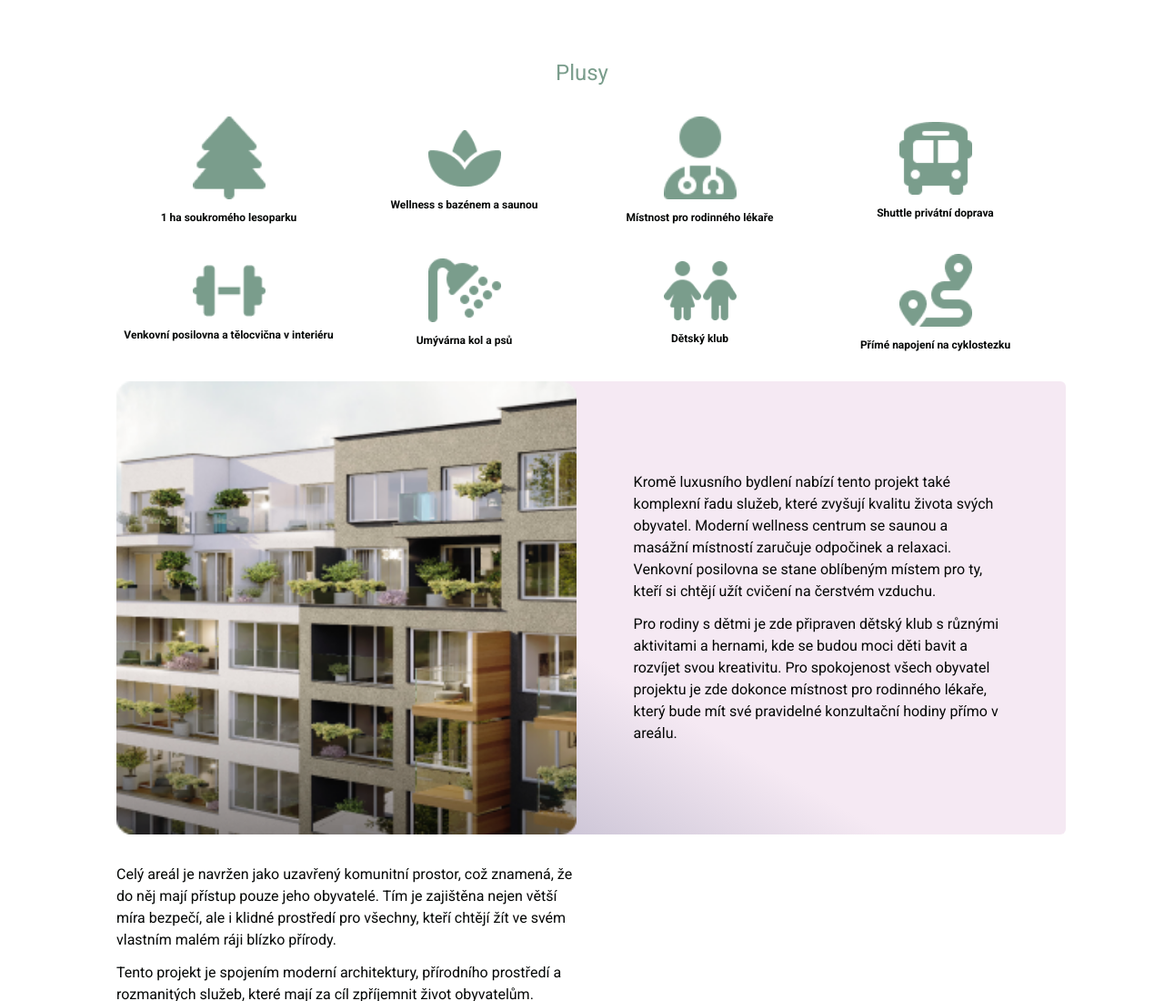
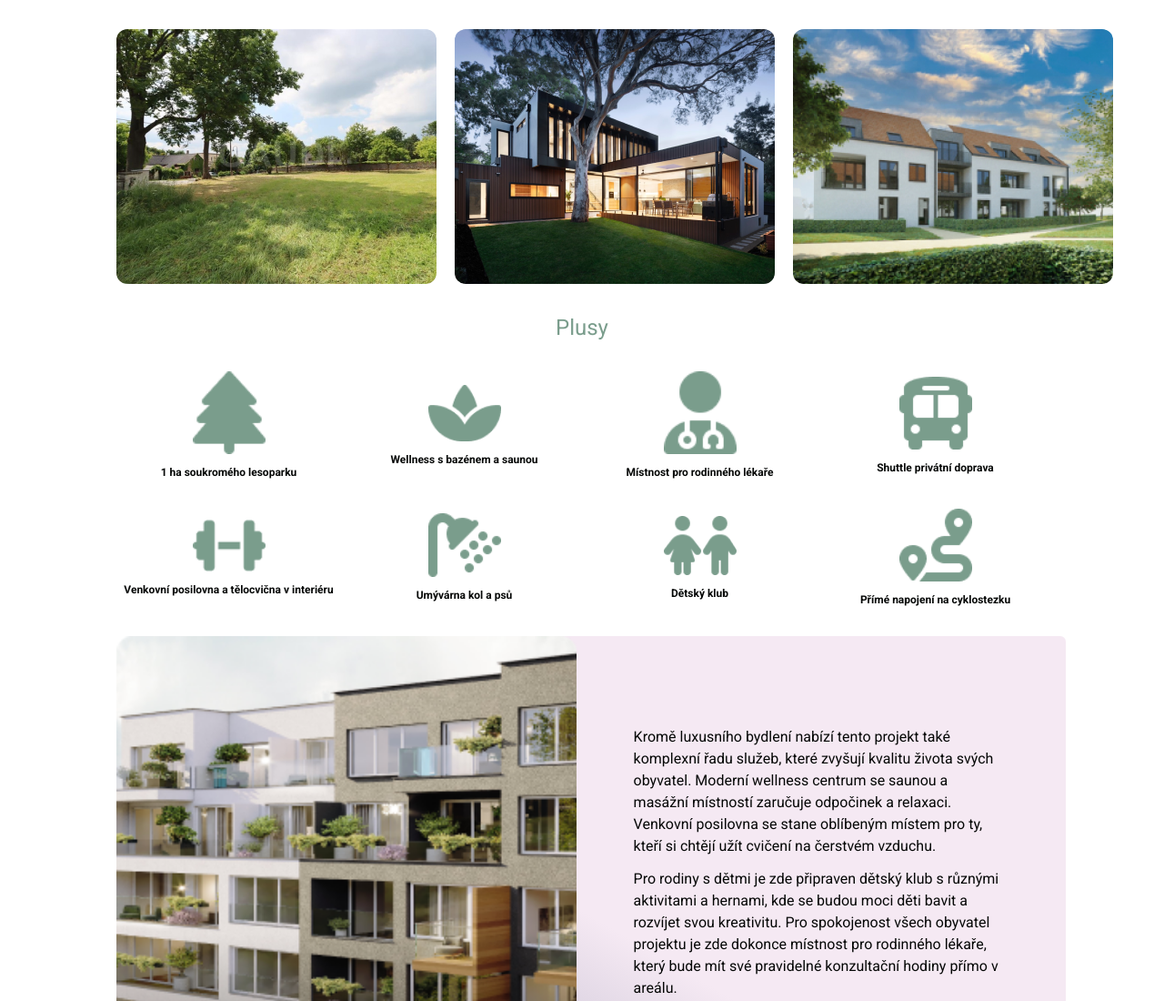
Before and after one commit to C4LL1ST0/wba-final, a website: page src/index.html in a window 1280 px wide. Shown: the top 1100 px of the page at 91% size. Drawn offline with Linux system fonts and the light colour scheme; the site is published under a folder, as on GitHub Pages, so addresses that start at the root find nothing.

Commit message:
vercel confing added

```diff
--- a/src/index.html
+++ b/src/index.html
@@ -12,9 +12,9 @@
   <div class="w-4/5 flex flex-col gap-8 mb-32">
 
     <header class="mt-8 flex flex-wrap justify-evenly gap-5 md:flex-nowrap">
-      <img src="/assets/Rectangle 49.png" alt="" class="w-2/5 rounded-xl">
-      <img src="/assets/Rectangle 50.png" alt="" class="w-2/5 rounded-xl">
-      <img src="/assets/Rectangle 51.png" alt="" class="w-2/5 rounded-xl">
+      <img src="../assets/Rectangle 49.png" alt="" class="w-2/5 rounded-xl">
+      <img src="../assets/Rectangle 50.png" alt="" class="w-2/5 rounded-xl">
+      <img src="../assets/Rectangle 51.png" alt="" class="w-2/5 rounded-xl">
     </header>
 
     <h1 class="text-primary text-2xl text-center font-roboto">Plusy</h1>
```
Also changed, not shown: vercel.json (added).
